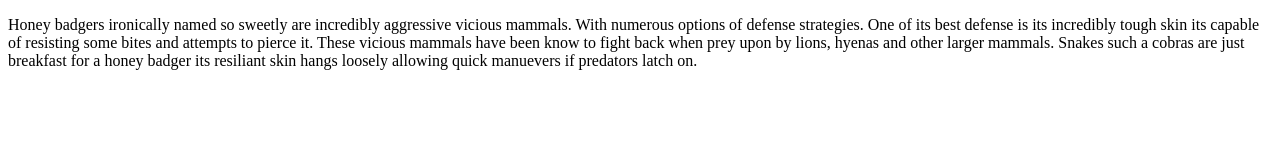
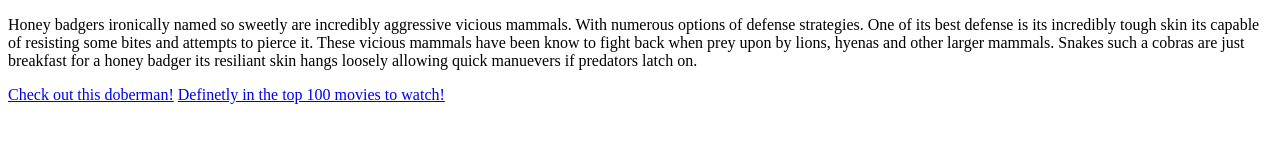
Before and after one commit to N3ironn/HTML-and-CSS-Projects, a plain HTML site: page Assignment.html in a window 1280 px wide. Drawn offline with Linux system fonts and the light colour scheme.

Commit message:
Assignment Edits

```diff
--- a/Assignment.html
+++ b/Assignment.html
@@ -9,6 +9,8 @@
         strategies. One of its best defense is its incredibly tough skin its capable of resisting some bites and attempts to pierce it.
         These vicious mammals have been know to fight back when prey upon by lions, hyenas and other larger mammals. Snakes such a cobras
         are just breakfast for a honey badger its resiliant skin hangs loosely allowing quick manuevers if predators latch on.</P>
+        <a href="Dog.html">Check out this doberman!</a>
+        <a href="https://flxt.tmsimg.com/assets/p13324_p_v10_as.jpg">Definetly in the top 100 movies to watch!</a>
     <h1></h1>
     <h3></h3>
     <h6></h6>
```
Also changed, not shown: Dog.html (renamed from KeanuDoberman.html), PointBreak.jpg (added).
